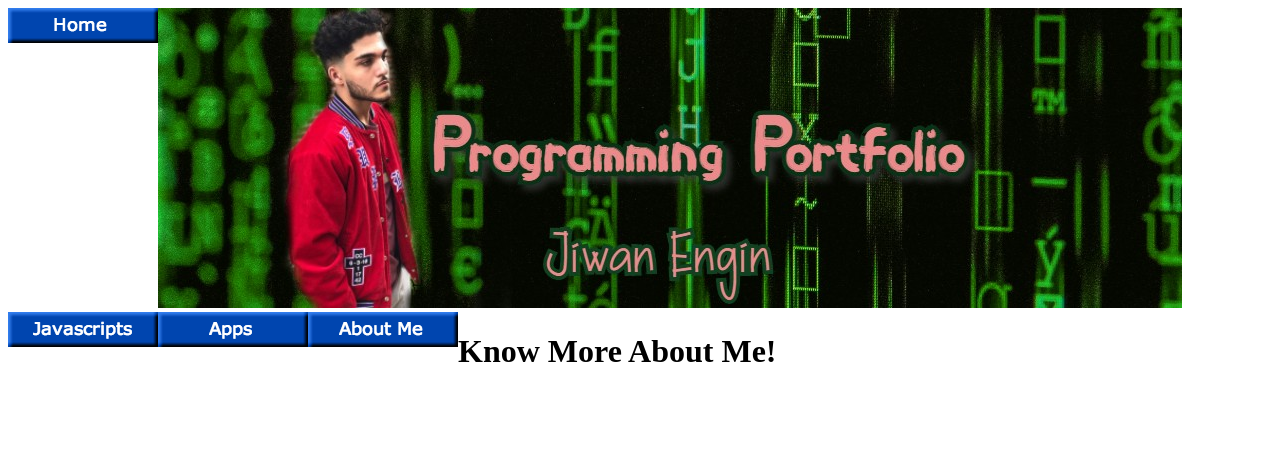
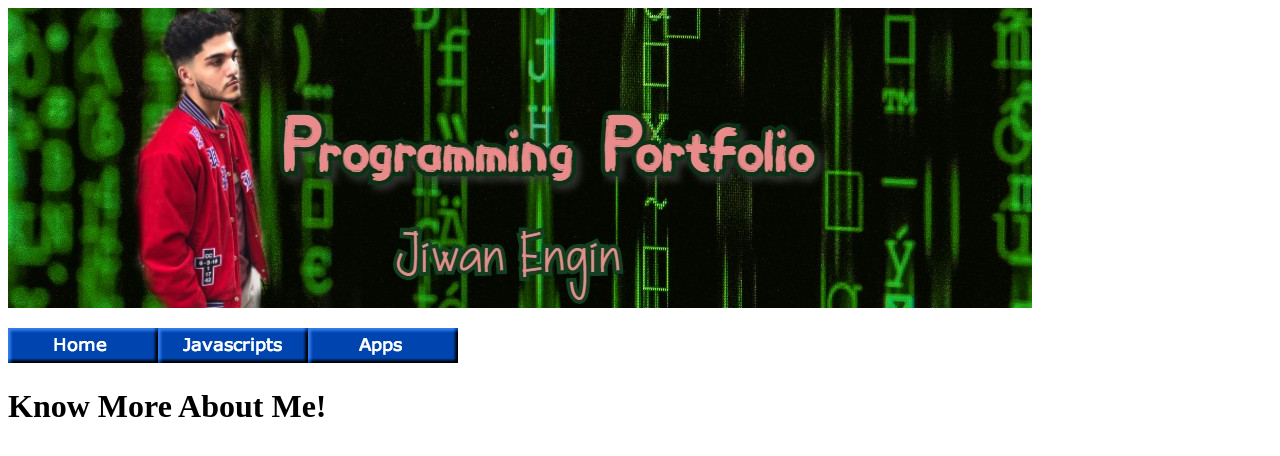
Before and after one commit to jiwan-engin/jiwan-engin.github.io, a plain HTML site: page about.html in a window 1280 px wide. Drawn offline with Linux system fonts and the light colour scheme.

Commit message:
Update about.html

```diff
--- a/about.html
+++ b/about.html
@@ -3,17 +3,26 @@
     <head>
       <meta charset="utf-8">
       <title>About Me draft</title>
+         <style>
+       #myBanner.jpg {
+           width:30%;
+           float: left;
+          }
+
+        </style>
   </head>
   <body>
-  <img src="myBanner.jpg">
+  <img id="myBanner.jpg" src="myBanner.jpg">
+   <p align="center">
       <table>
           <thead>
               <tr>
-   <a target="blank" href="https://jiwan-engin.github.io/index.html"><img align="left"><img align="left" src="pasted image 0.png"></a>
-   <a target="blank" href="https://jiwan-engin.github.io/javascripts.html"><img align="left" src="pasted image 0 (1).png"></a>
-   <a target="blank" href="https://jiwan-engin.github.io/apps.html"><img align="left" src="pasted image 0 (2).png"></a>
-   <img align="left" src="pasted image 0 (3).png">
+   <a target="blank" href="https://jiwan-engin.github.io/index.html"><img src="pasted image 0.png"></a>
+   <a target="blank" href="https://jiwan-engin.github.io/javascripts.html"><img src="pasted image 0 (1).png"></a>
+   <a target="blank" href="https://jiwan-engin.github.io/apps.html"><img src="pasted image 0 (2).png"></a>
+   <img pasted image 0 (3).png">
               </tr>
            <thead>
+              </p>
 
                <h1> Know More About Me! </h1>
```
